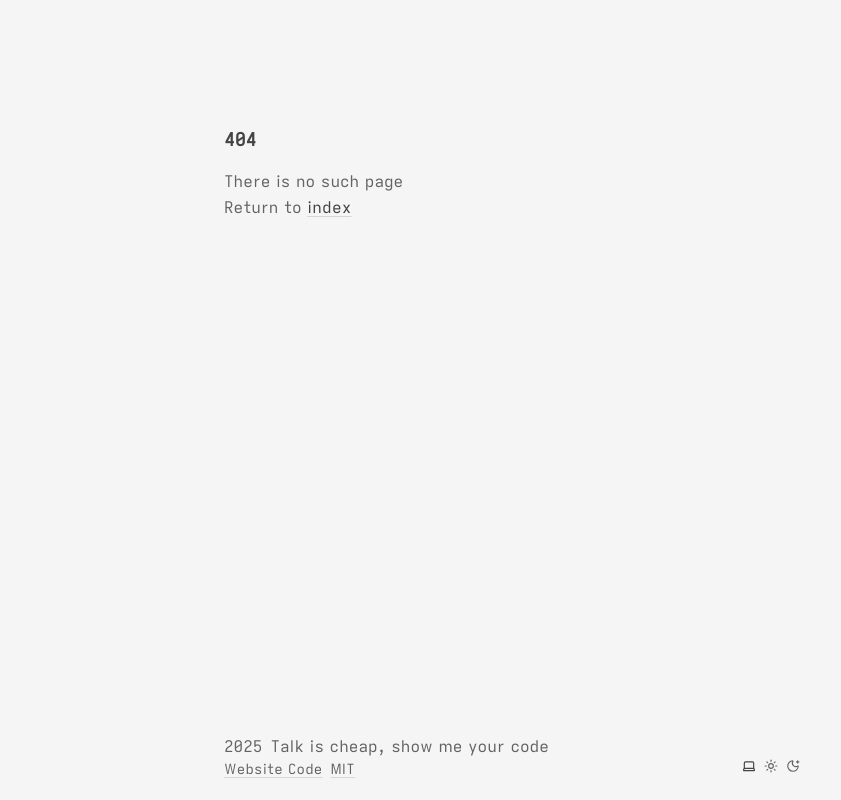
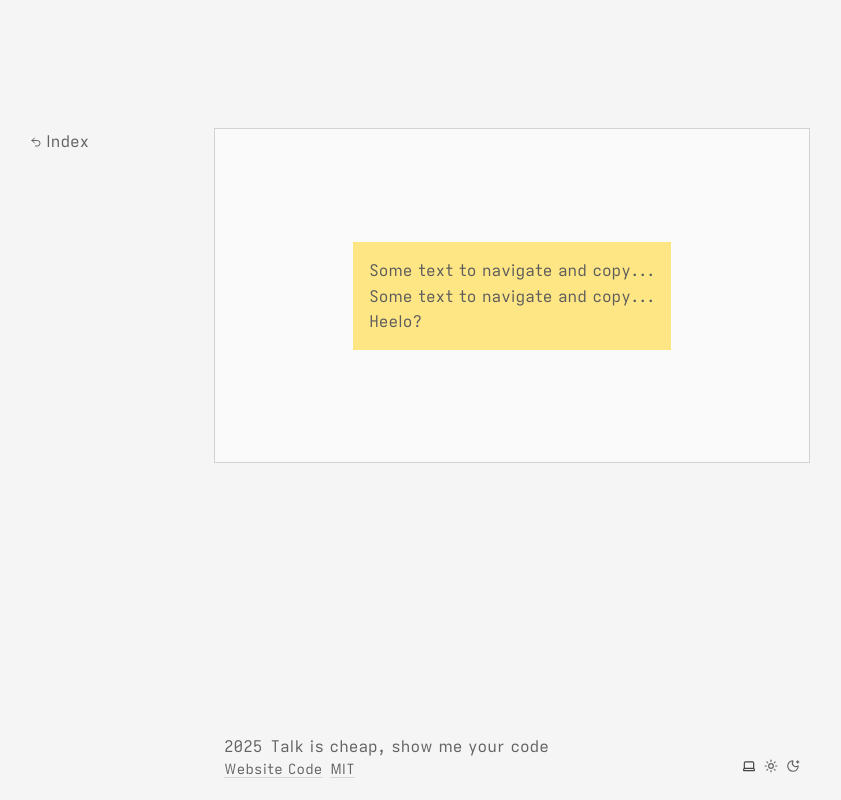
Before and after one commit to fedorivanenko/fedor-ivanenko-personal-website, a Next.js app: page /play/keyboard-nav in a window 1280 px wide. Before the commit this address had no page. Shown: the whole page, without its empty margins (128-969 px from the left). Built offline with nearby package versions, Linux system fonts and the light colour scheme.

Commit message:
keyboard nav v0.1

```diff
--- /dev/null
+++ b/app/play/keyboard-nav/page.tsx
@@ -0,0 +1,72 @@
+"use client";
+
+import * as React from "react";
+import { Section } from "@/components/layout/section";
+/*
+    | Key | Action                   |
+    | --- | ------------------------ |
+    | `}` | Move down one section    |
+    | `{` | Move up one section      |
+    | `j` | Move to next element     |
+    | `k` | Move to previous element |
+    | `v` | Enter selection mode     |
+    |`esc`| Exit selection mode      |
+*/
+
+export function useDataRegistry() {
+
+  const elements = React.useRef<HTMLElement[]>([]);
+
+  const register = (el: HTMLElement | null) => {
+    if (!el) return;
+    elements.current.push(el);
+  };
+
+  return { elements, register };
+}
+
+export default function PlayKeboardNavPage() {
+  const { elements, register } = useDataRegistry();
+
+  React.useEffect(() => {
+    const handler = (e: KeyboardEvent) => {
+      if (e.key === "}") {
+        const first = elements.current[0];
+        if (!first) return;
+
+        first.focus();
+      }
+    };
+
+    /**
+    select by { and }, WHEN selected enter selection mode with v
+    esc exit selection mode
+     */
+
+    window.addEventListener("keydown", handler);
+    return () => window.removeEventListener("keydown", handler);
+  }, [elements]);
+
+  return (
+    <article>
+      <Section card className="aspect-video justify-center items-center">
+        <div
+          ref={register}
+          tabIndex={-1}
+          contentEditable="false"
+          suppressContentEditableWarning={true}
+          onBeforeInput={(e) => e.preventDefault()}
+          role="textbox"
+          aria-readonly="true"
+          aria-multiline="true"
+          className="bg-amber-200 p-4 ring-0 focus:ring-0 outline-none focus:bg-amber-300 focus:outline-none"
+        >
+          <p>Some text to navigate and copy...</p>
+          <p>Some text to navigate and copy...</p>
+          <button>Heelo?</button>
+
+        </div>
+      </Section>
+    </article>
+  );
+}
```
